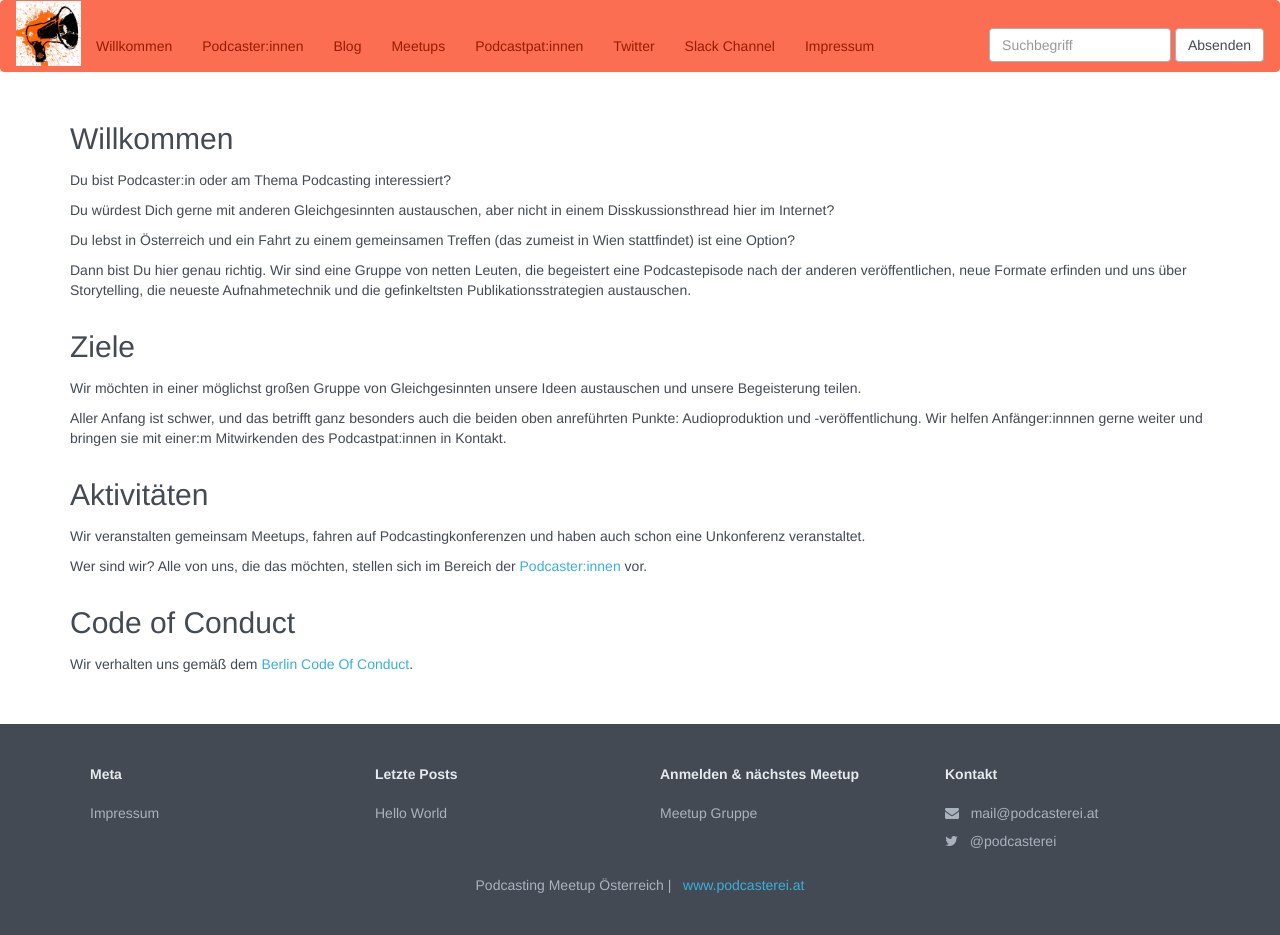
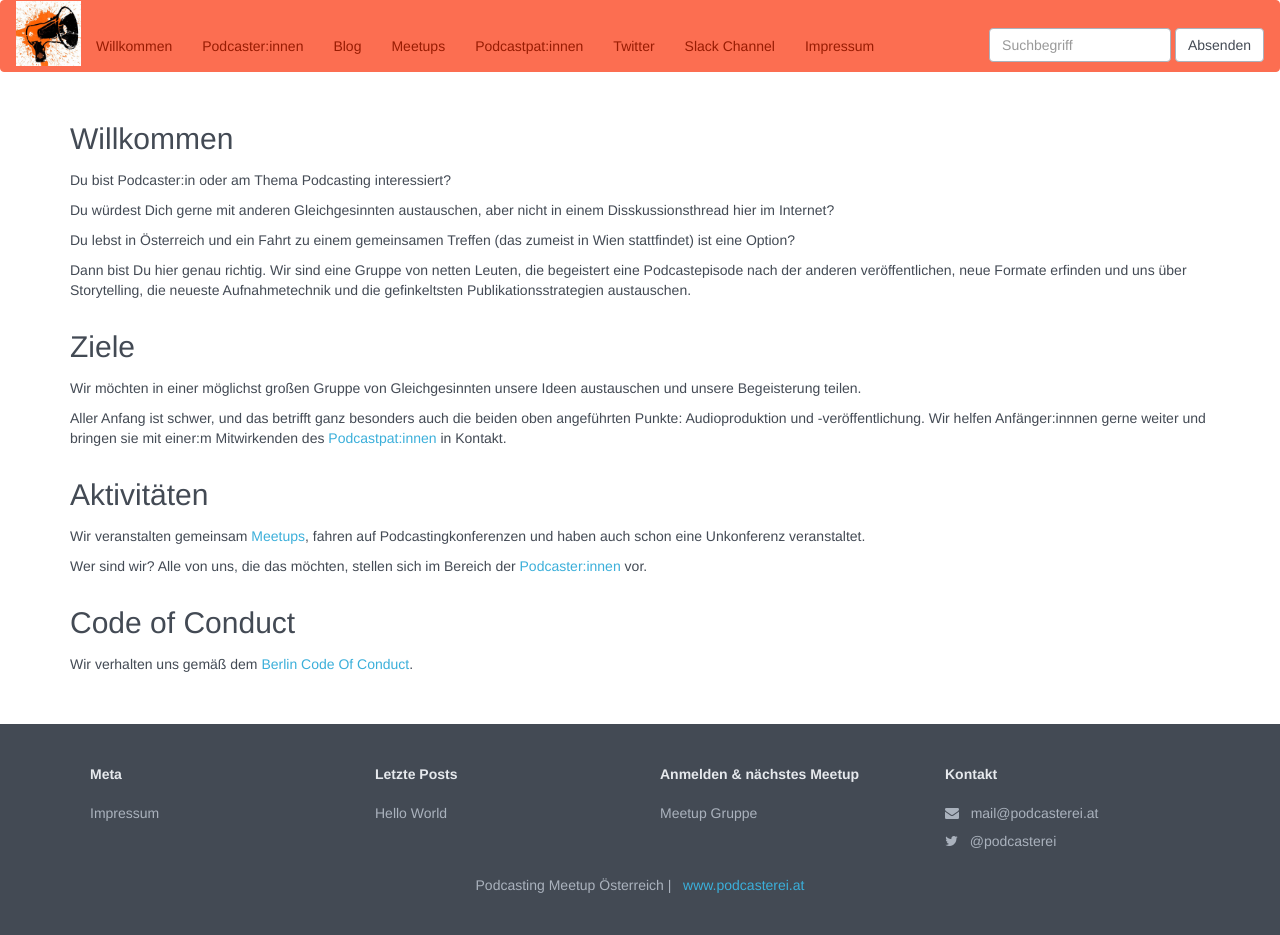
Before and after one commit to podcasterei/website-quellcode, a Jekyll site: the page built from index.md, in a window 1280 px wide. Built offline with Jekyll 4.4.1, drawn with Linux system fonts in a browser that asks for light colours.

Commit message:
search, links

```diff
--- a/index.md
+++ b/index.md
@@ -6,23 +6,33 @@ layout: page
 
 Du bist Podcaster:in oder am Thema Podcasting interessiert?
 
-Du würdest Dich gerne mit anderen Gleichgesinnten austauschen, aber nicht in einem Disskussionsthread hier im Internet?
+Du würdest Dich gerne mit anderen Gleichgesinnten austauschen, aber nicht in
+einem Disskussionsthread hier im Internet?
 
-Du lebst in Österreich und ein Fahrt zu einem gemeinsamen Treffen (das zumeist in Wien stattfindet) ist eine Option?
+Du lebst in Österreich und ein Fahrt zu einem gemeinsamen Treffen (das zumeist
+in Wien stattfindet) ist eine Option?
 
-Dann bist Du hier genau richtig. Wir sind eine Gruppe von netten Leuten, die begeistert eine Podcastepisode nach der anderen veröffentlichen, neue Formate erfinden und uns über Storytelling, die neueste Aufnahmetechnik und die gefinkeltsten Publikationsstrategien austauschen.
+Dann bist Du hier genau richtig. Wir sind eine Gruppe von netten Leuten, die
+begeistert eine Podcastepisode nach der anderen veröffentlichen, neue Formate
+erfinden und uns über Storytelling, die neueste Aufnahmetechnik und die gefinkeltsten Publikationsstrategien austauschen.
 
 ## Ziele
 
-Wir möchten in einer möglichst großen Gruppe von Gleichgesinnten  unsere Ideen austauschen und unsere Begeisterung teilen.
+Wir möchten in einer möglichst großen Gruppe von Gleichgesinnten  unsere Ideen
+austauschen und unsere Begeisterung teilen.
 
-Aller Anfang ist schwer, und das betrifft ganz besonders auch die beiden oben anreführten Punkte: Audioproduktion und -veröffentlichung. Wir helfen Anfänger:innnen gerne weiter und bringen sie mit einer:m Mitwirkenden des Podcastpat:innen in Kontakt.
+Aller Anfang ist schwer, und das betrifft ganz besonders auch die beiden oben
+angeführten Punkte: Audioproduktion und -veröffentlichung. Wir helfen
+Anfänger:innnen gerne weiter und bringen sie mit einer:m Mitwirkenden des
+[Podcastpat:innen](podcastpatinnen) in Kontakt.
 
 ## Aktivitäten
 
-Wir veranstalten gemeinsam Meetups, fahren auf Podcastingkonferenzen und haben auch schon eine Unkonferenz veranstaltet.
+Wir veranstalten gemeinsam [Meetups](https://www.meetup.com/de-DE/Podcasting-Meetup-Osterreich/),
+fahren auf Podcastingkonferenzen und haben auch schon eine Unkonferenz veranstaltet.
 
-Wer sind wir? Alle von uns, die das möchten, stellen sich im Bereich der [Podcaster:innen](/podcasterinnen.html) vor.
+Wer sind wir? Alle von uns, die das möchten, stellen sich im Bereich der
+[Podcaster:innen](/podcasterinnen.html) vor.
 
 
 ## Code of Conduct
```
Also changed, not shown: pages/impressum.md (renamed from pages/index.md, +1 -1 lines), pages/meetups.md (+3 -0 lines).
